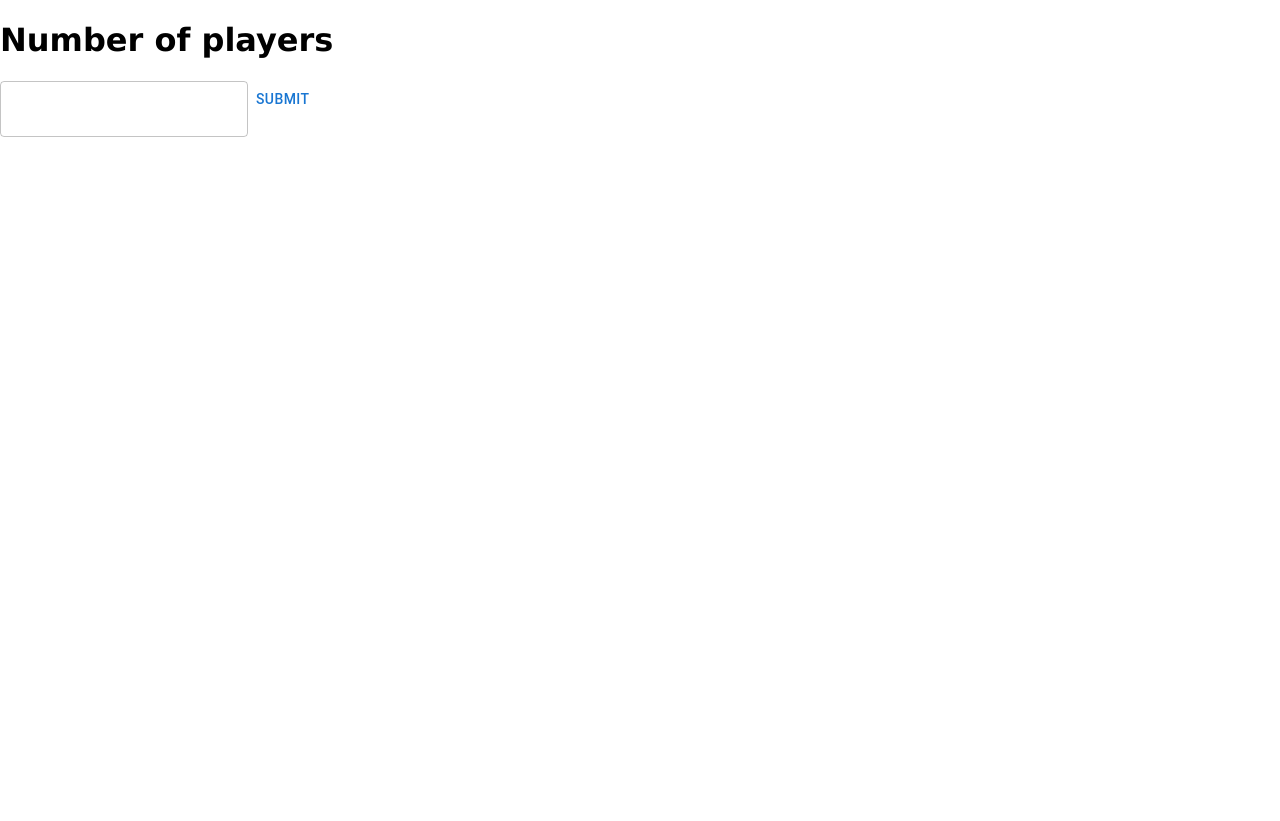
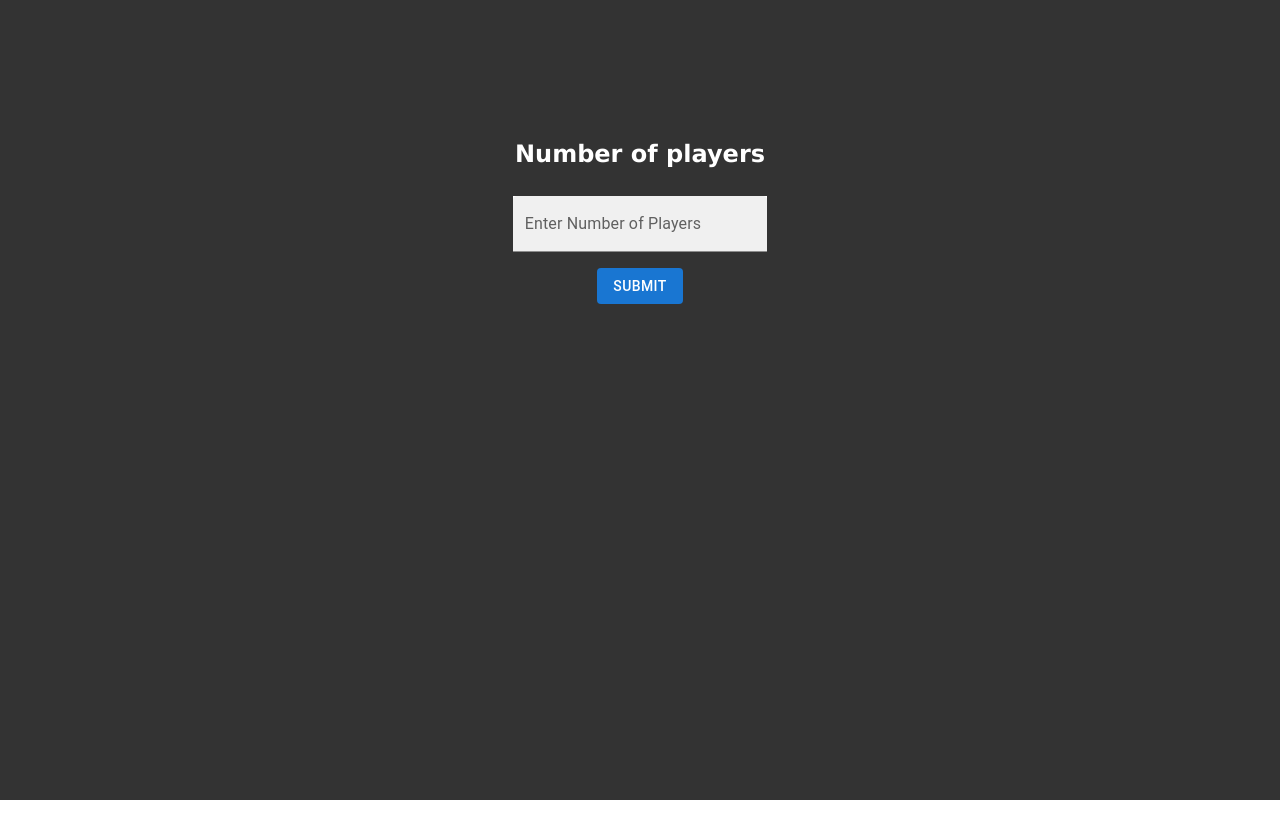
Before and after one commit to ParmarManpreet/uturn-game, a React (Create React App) app: page /number-players in a window 1280 px wide. After the commit the page ends 800 px from the top, so only its background shows below. Built offline with nearby package versions, Linux system fonts and the light colour scheme.

Commit message:
style number of player

```diff
--- a/src/pages/NumberOfPlayerPage.tsx
+++ b/src/pages/NumberOfPlayerPage.tsx
@@ -1,4 +1,4 @@
-import { Button, TextField } from "@mui/material";
+import { Box, Button, TextField } from "@mui/material";
 import { useState } from "react";
 import { useNavigate } from "react-router-dom"
 
@@ -37,11 +37,32 @@ export const NumberOfPlayerPage = () => {
 
         return (
             <>
+            <section className="home">
                 <h1>Number of players</h1>
-                <TextField value={numberOfPlayers} onChange={handlePlayerInputChange}></TextField>
-                <Button onClick={handleSubmit}>Submit</Button>
+                <Box
+                    component="form"
+                    sx={{
+                        display: 'flex',
+                        flexDirection: 'column',
+                        alignItems: 'center',
+                        '& .MuiTextField-root': { m: 1, width: '25ch' , backgroundColor:'white'},
+                    }}
+                    noValidate
+                    autoComplete="off"
+                >
+                <TextField
+                    sx={{'& label.Mui-focused': {
+                        color: 'black',
+                        },
+                    }}
+                    id="player-number"
+                    label="Enter Number of Players"
+                    variant="filled"
+                    value={numberOfPlayers} onChange={handlePlayerInputChange}>
+                </TextField>
+                <Button   sx={{ color: 'white', marginTop: '8px' }} variant="contained" disableElevation onClick={handleSubmit}>Submit</Button>
+                </Box>
+            </section>
             </>
-
         );
     }
-// }
```
